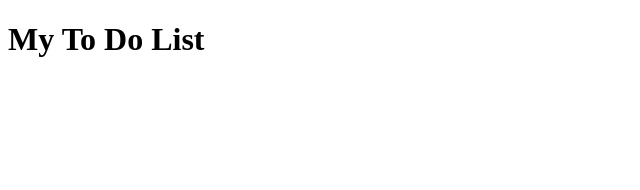
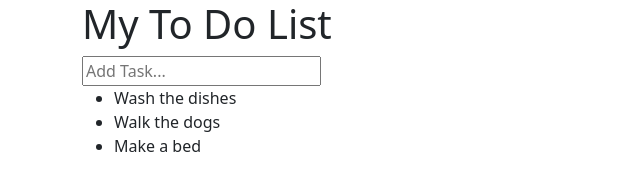
Before and after one commit to Cicavica/todolist, a plain HTML site: page index.html in a window 1280 px wide. Shown: the whole page, without its empty margins (0-640 px from the left). Drawn offline with nearby package versions, Linux system fonts and the light colour scheme.

Commit message:
feat: Added todo list items, input and heading

```diff
--- a/index.html
+++ b/index.html
@@ -1,14 +1,37 @@
 <!DOCTYPE html>
 <html lang="en">
+
 <head>
     <meta charset="UTF-8">
     <meta http-equiv="X-UA-Compatible" content="IE=edge">
     <meta name="viewport" content="width=device-width, initial-scale=1.0">
     <title>ToDoList</title>
+    <link href="https://cdn.jsdelivr.net/npm/bootstrap@5.0.0-beta2/dist/css/bootstrap.min.css" rel="stylesheet"
+        integrity="sha384-BmbxuPwQa2lc/FVzBcNJ7UAyJxM6wuqIj61tLrc4wSX0szH/Ev+nYRRuWlolflfl" crossorigin="anonymous">
+    <link rel="stylesheet" href="style.css">
 </head>
+
 <body>
-    <h1>My To Do List</h1>
+    <div class="container">
+        <div class="todo-header">
+        <h1>My To Do List</h1>
+    </div>
+    <div class="todo-add">
+        <input type="text" placeholder="Add Task...">
+    </div>
+    <div class="todo-tasks">
+        <ul>
+            <li>Wash the dishes</li>
+            <li>Walk the dogs</li>
+            <li>Make a bed</li>
+        </ul>
+    </div>
 
+    </div>
 
+    <script src="https://cdn.jsdelivr.net/npm/bootstrap@5.0.0-beta2/dist/js/bootstrap.bundle.min.js"
+        integrity="sha384-b5kHyXgcpbZJO/tY9Ul7kGkf1S0CWuKcCD38l8YkeH8z8QjE0GmW1gYU5S9FOnJ0"
+        crossorigin="anonymous"></script>
 </body>
+
 </html>
```
